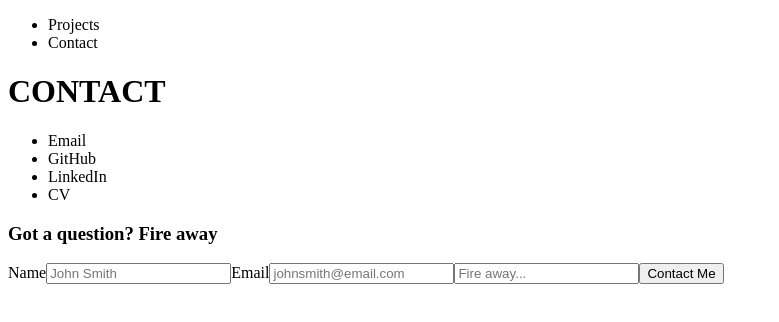
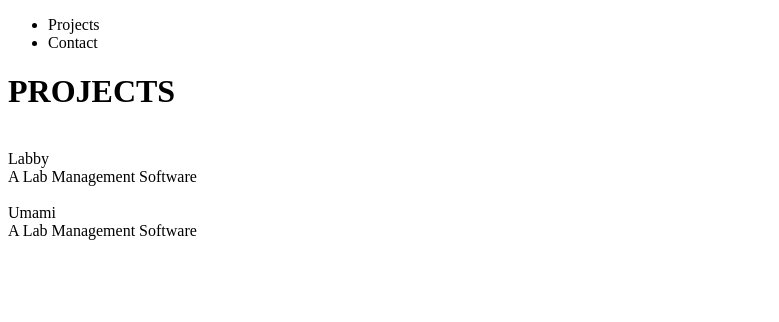
Before and after one commit to annabrisland/react-portfolio, a React (Vite) app in the folder webapp/: page /projects in a window 1280 px wide. Shown: the top 322 px of the page, without its empty margins (0-779 px from the left). Built offline with nearby package versions, Linux system fonts and the light colour scheme.

Commit message:
Adds project page and card component

```diff
--- /dev/null
+++ b/webapp/src/components/Card.jsx
@@ -0,0 +1,18 @@
+import React from "react";
+
+function Card(props) {
+
+    const { project } = props;
+
+    return (
+        <div className="card">
+            <img className="proj-img" src={project.img}></img>
+            <div className="info">
+                <div className="title">{project.title}</div>
+                <div className="description">{project.desc}</div>
+            </div>
+        </div>
+    );
+}
+
+export default Card;
--- a/webapp/src/components/PortfolioContainer.jsx
+++ b/webapp/src/components/PortfolioContainer.jsx
@@ -2,13 +2,14 @@ import React from "react";
 import NavBar from "./NavBar";
 import Home from "./pages/Home";
 import Contact from "./pages/Contact";
+import Projects from "./pages/Projects"
 
 function PortfolioContainer() {
   return (
     <div>
       {/* Render Navbar component */}
       <NavBar />
-      <Contact />
+      <Projects />
     </div>
   );
 }
--- /dev/null
+++ b/webapp/src/components/pages/Projects.jsx
@@ -0,0 +1,29 @@
+import React from "react";
+import Card from "../Card";
+
+function Projects() {
+  const project = [
+    {
+      id: 1,
+      title: "Labby",
+      desc: "A Lab Management Software",
+      img: "",
+    },
+    {
+      id: 2,
+      title: "Umami",
+      desc: "A Lab Management Software",
+      img: "",
+    },
+  ];
+
+  return (
+    <div>
+      <h1>PROJECTS</h1>
+      <Card project={project[0]} />
+      <Card project={project[1]} />
+    </div>
+  );
+}
+
+export default Projects;
```
